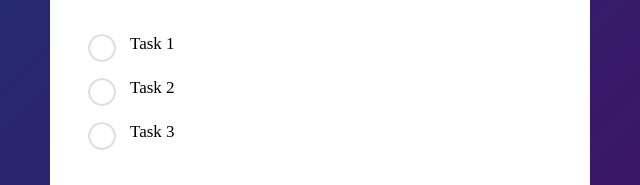
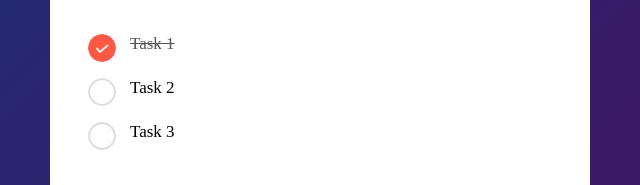
Before and after one commit to radulianoo/ToDoList, a plain HTML site: page index.html in a window 1280 px wide. Shown: the part 253-438 px from the top of the page, 320-960 px from the left. Drawn offline with Linux system fonts and the light colour scheme.

Commit message:
Added the checked functionality in tasks

```diff
--- a/index.html
+++ b/index.html
@@ -20,7 +20,7 @@
           <button>Add</button>
         </div>
         <ul id="list-container">
-          <li>Task 1</li>
+          <li id="checked">Task 1</li>
           <li>Task 2</li>
           <li>Task 3</li>
         </ul>
--- a/style.css
+++ b/style.css
@@ -5,6 +5,7 @@
     --toDoTextColor: #002765;
     --backgroungColorRow: #edeef0;
     --buttonColor: #ff5945;
+    --checkedColor: #555;
 }
 
 * {
@@ -93,3 +94,12 @@
     top: 12px;
     left: 8px;
 }
+
+#checked {
+    color: var(--checkedColor);
+    text-decoration: line-through;
+}
+
+#checked::before {
+    background-image: url(./assets/checked.png);
+}
```
